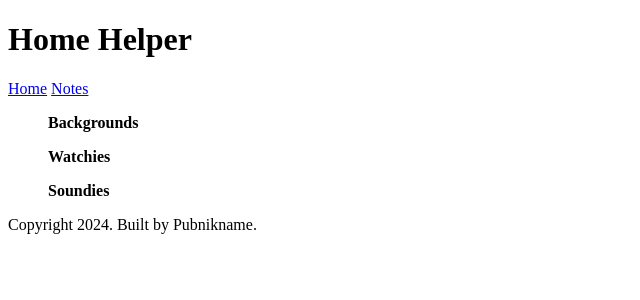
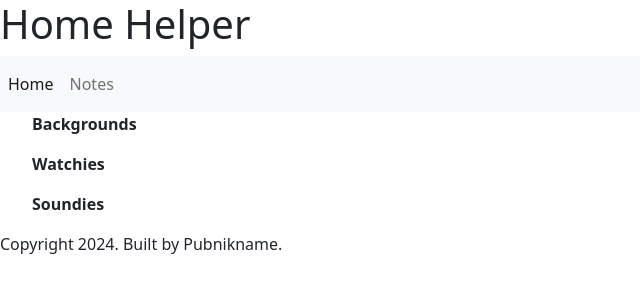
Before and after one commit to pubnikname99/home_helper, a Flask app: page / in a window 1280 px wide. Shown: the top 300 px of the page, without its empty margins (0-640 px from the left). Run offline with Flask 3, Linux system fonts and the light colour scheme.

Commit message:
added header and footer html files and created includes for them.. plus the app now works with port and host definitions, taken from the env

```diff
--- a/data/notes.txt
+++ b/data/notes.txt
@@ -0,0 +1 @@
+This is a personal note
--- a/main.py
+++ b/main.py
@@ -1,8 +1,12 @@
 from flask import Flask, render_template
 from datetime import date
+from os import environ
 
 app = Flask(__name__)
 year = date.today().year
+APP_HOST = environ.get('CUSTOM_HOST')
+APP_PORT = environ.get('CUSTOM_PORT')
+
 
 with open("data/backgrounds.txt", "r") as backgrounds, open("data/watchies.txt", "r") as watchies, \
         open("data/soundies.txt", "r") as soundies,open('data/notes.txt', "r") as notes:
@@ -27,4 +31,4 @@ def notes():
 #     return render_template('index.html')
 
 if __name__ == '__main__':
-    app.run(port=23232, debug=True)
+    app.run(host=APP_HOST, port=APP_PORT, debug=True)
--- /dev/null
+++ b/templates/footer.html
@@ -0,0 +1,3 @@
+<footer>
+    <p>Copyright {{ year }}. Built by Pubnikname.</p>
+</footer>
--- /dev/null
+++ b/templates/header.html
@@ -0,0 +1,21 @@
+<head>
+    <meta charset="UTF-8">
+    <meta name="viewport" content="width=device-width, initial-scale=1">
+    <title>Home</title>
+    <link href="https://cdn.jsdelivr.net/npm/bootstrap@5.2.3/dist/css/bootstrap.min.css" rel="stylesheet" integrity="sha384-rbsA2VBKQhggwzxH7pPCaAqO46MgnOM80zW1RWuH61DGLwZJEdK2Kadq2F9CUG65" crossorigin="anonymous">
+</head>
+<body>
+<h1>Home Helper</h1>
+
+
+<nav class="navbar navbar-expand-lg navbar-light bg-light">
+  <button class="navbar-toggler" type="button" data-toggle="collapse" data-target="#navbarNavAltMarkup" aria-controls="navbarNavAltMarkup" aria-expanded="false" aria-label="Toggle navigation">
+    <span class="navbar-toggler-icon"></span>
+  </button>
+  <div class="collapse navbar-collapse" id="navbarNavAltMarkup">
+    <div class="navbar-nav">
+      <a class="nav-item nav-link active" href="{{ url_for('home') }}">Home</a>
+      <a class="nav-item nav-link" href="{{ url_for('notes') }}">Notes</a>
+    </div>
+  </div>
+</nav>
--- a/templates/index.html
+++ b/templates/index.html
@@ -1,13 +1,8 @@
 <!DOCTYPE html>
 <html lang="en">
-<head>
-    <meta charset="UTF-8">
-    <title>Home</title>
-</head>
-<body>
-<h1>Home Helper</h1>
-<a href="{{ url_for('home') }}">Home</a>
-<a href="{{ url_for('notes') }}">Notes</a>
+
+{% include "header.html" %}
+
 <ul>
     <b><p>Backgrounds</p></b>
     {% for entry in backgrounds: %}
@@ -22,8 +17,9 @@
         <li><a href="{{ entry.split(' -- ')[1] }}">{{ entry.split(' -- ')[0] }}</a></li>
     {% endfor %}
 </ul>
+<script src="https://cdn.jsdelivr.net/npm/bootstrap@5.2.3/dist/js/bootstrap.bundle.min.js" integrity="sha384-kenU1KFdBIe4zVF0s0G1M5b4hcpxyD9F7jL+jjXkk+Q2h455rYXK/7HAuoJl+0I4" crossorigin="anonymous"></script>
 </body>
-<footer>
-    <p>Copyright {{ year }}. Built by Pubnikname.</p>
-</footer>
+
+{% include "footer.html" %}
+
 </html>
```
